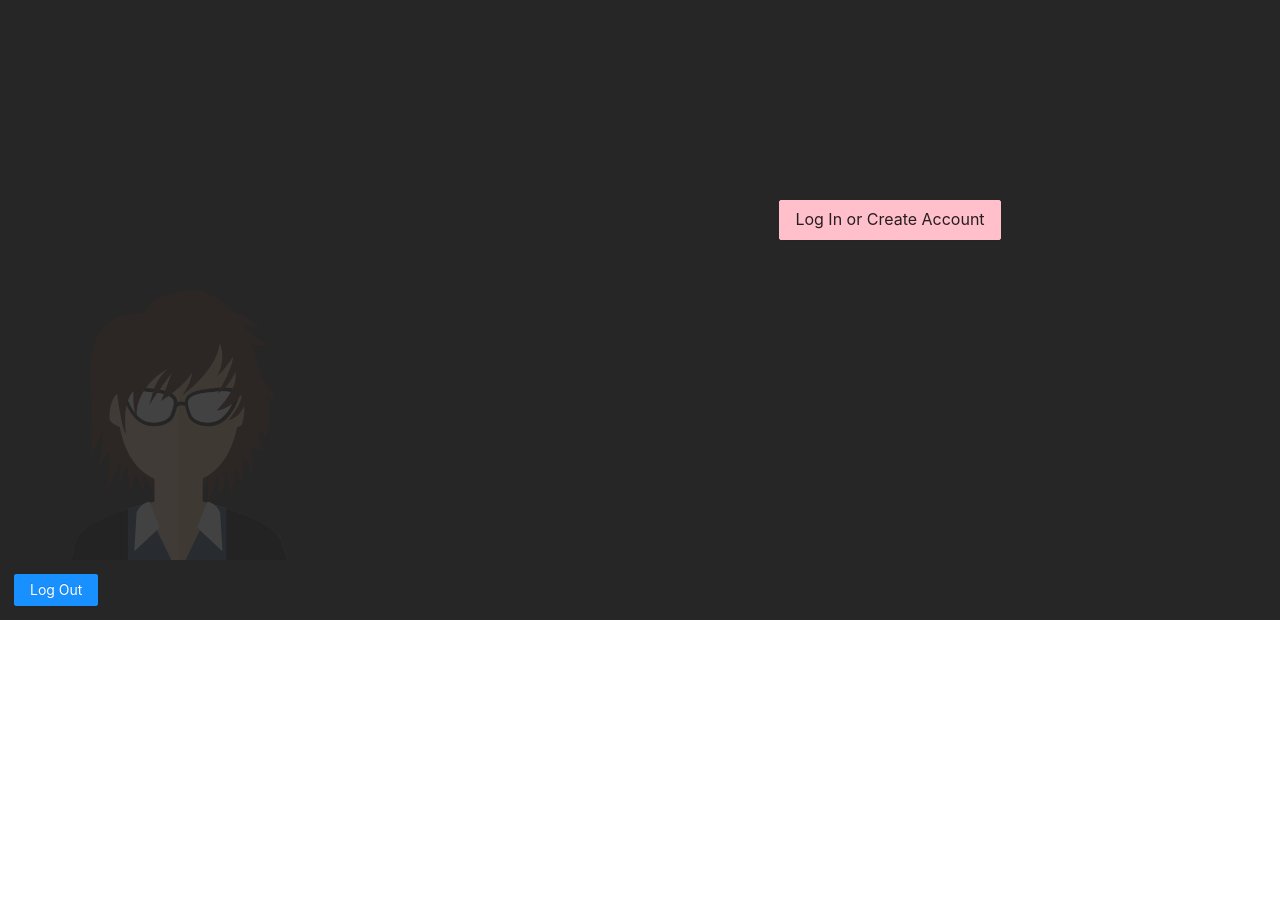
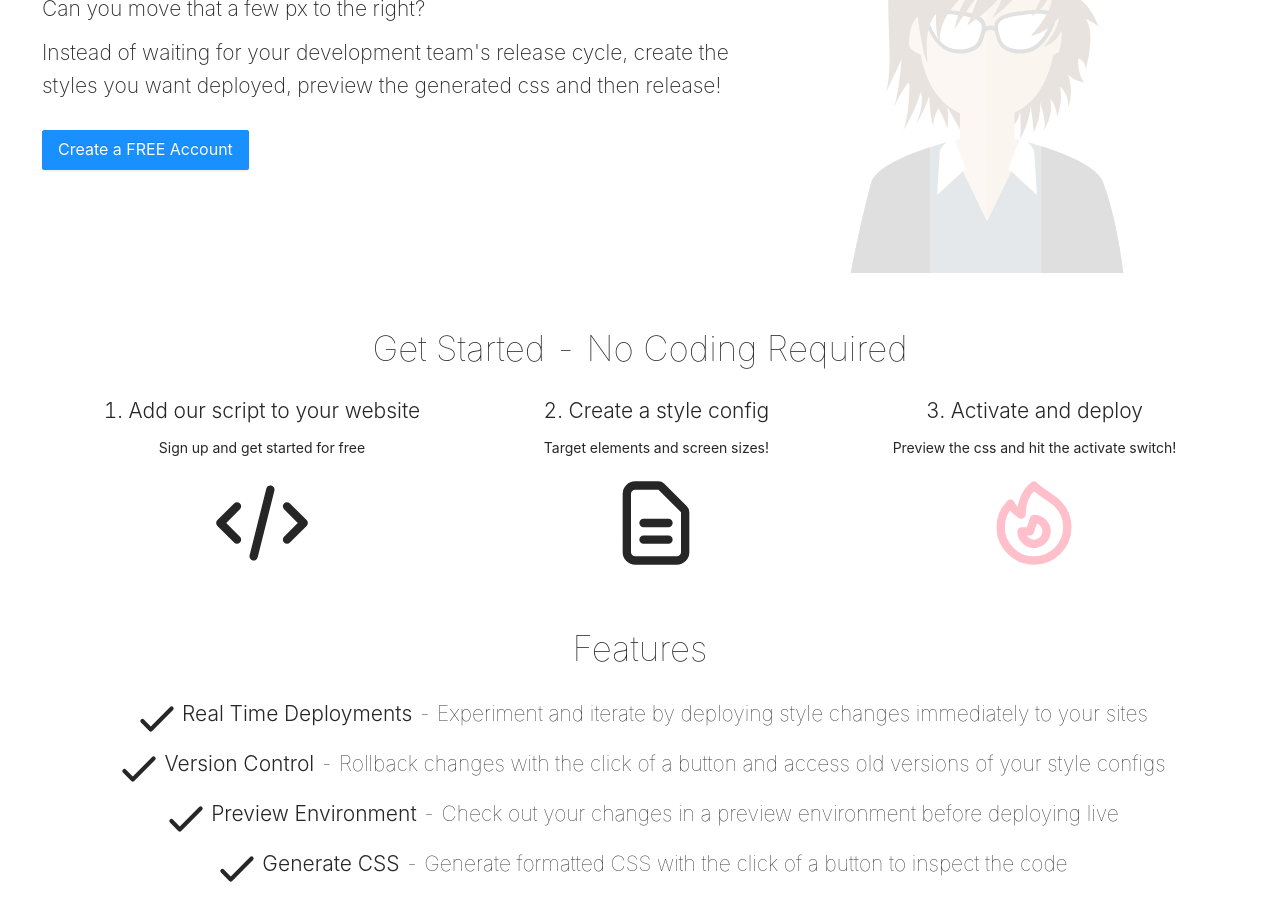
Before and after one commit to BrianJenney/pspxapp, a React (Create React App) app: page / in a window 1280 px wide. Shown: the part 180-1100 px from the top of the page. Before the commit the page ends 874 px from the top, so only its background shows below. Built offline with nearby package versions, Linux system fonts and the light colour scheme; no server answers.

Commit message:
massive restyle of landing page

```diff
--- a/src/App.js
+++ b/src/App.js
@@ -7,6 +7,7 @@ import { ConfigContextProvider } from './contexts/ConfigContext';
 import { UserContextProvider } from './contexts/UserContext';
 
 const App = () => {
+    const isSignInPage = window.location.pathname === '/';
     return (
         <div>
             <ConfigContextProvider>
@@ -17,10 +18,11 @@ const App = () => {
                         text="Beta"
                     ></Badge.Ribbon>
                     <Router>{<PageRoutes />}</Router>
+                    {!isSignInPage && (
                         <footer
                             style={{
                                 width: '100%',
-                            position: 'sticky',
+                                position: 'absolute',
                                 bottom: 0,
                                 backgroundColor: 'rgb(38, 38, 38)',
                                 display: 'flex',
@@ -31,6 +33,7 @@ const App = () => {
                         >
                             <LogoutButton />
                         </footer>
+                    )}
                 </UserContextProvider>
             </ConfigContextProvider>
         </div>
--- a/src/components/LoginButton.js
+++ b/src/components/LoginButton.js
@@ -7,16 +7,13 @@ const LogoutButton = () => {
 
     return (
         <Button
-            style={{
-                background: 'pink',
-                borderColor: 'pink',
-            }}
             size="large"
+            type="primary"
             onClick={() =>
                 loginWithRedirect({ returnTo: window.location.origin })
             }
         >
-            Log In or Create Account
+            Create a FREE Account
         </Button>
     );
 };
--- a/src/contexts/UserContext.js
+++ b/src/contexts/UserContext.js
@@ -20,7 +20,7 @@ export const UserContextProvider = ({ children }) => {
                     {},
                     { method: 'GET' }
                 );
-                setUser(data.user);
+                setUser({ ...data.user, ...data.space });
             } catch (e) {
                 console.log(e);
             }
--- a/src/pages/SignIn/SignIn.js
+++ b/src/pages/SignIn/SignIn.js
@@ -3,6 +3,7 @@ import LoginButton from '../../components/LoginButton';
 import { useAuth0 } from '@auth0/auth0-react';
 import DesignerAvatar from '../../assets/designer-avatar.svg';
 import { useNavigate } from 'react-router-dom';
+import styles from './Signin.module.css';
 
 const SignIn = () => {
     const { isAuthenticated, isLoading } = useAuth0();
@@ -13,46 +14,227 @@ const SignIn = () => {
     return (
         <div
             style={{
-                backgroundColor: '#262626',
                 height: '100vh',
+                padding: '0 3em',
             }}
         >
+            <section className={styles.header}>
+                <div>
+                    <h2
+                        style={{
+                            fontSize: '3em',
+                            fontWeight: '800',
+                            lineHeight: 1,
+                        }}
+                    >
+                        Deploy CSS changes in real time
+                    </h2>
+                    <h2 style={{ fontWeight: '200' }}>
+                        Can you move that a few px to the right?
+                    </h2>
+                    <h2 style={{ fontWeight: '200' }}>
+                        Instead of waiting for your development team's release
+                        cycle, create the styles you want deployed, preview the
+                        generated css and then release!
+                    </h2>
+
+                    <div style={{ marginTop: '2em' }}>
+                        {isLoading ? <p>Loading...</p> : <LoginButton />}
+                    </div>
+                </div>
+
+                <div className={styles.headerImg}>
+                    <object type="image/svg+xml" data={DesignerAvatar}>
+                        nitpicky designer
+                    </object>
+                </div>
+            </section>
+
+            <section style={{ marginTop: '3em' }}>
+                <div style={{ textAlign: 'center' }}>
+                    <h2
+                        style={{
+                            fontSize: '2.5em',
+                            fontWeight: '100',
+                        }}
+                    >
+                        Get Started - No Coding Required
+                    </h2>
+                </div>
                 <div
                     style={{
                         display: 'flex',
                         flexWrap: 'wrap',
                         justifyContent: 'space-around',
-                    padding: '3em',
-                    height: '100%',
                     }}
                 >
-                <section>
-                    <h1 style={{ color: 'pink', fontSize: '3em' }}>PSPX</h1>
-                    <p style={{ color: '#ffff', fontSize: '2em' }}>
-                        Can you move that just a few px over?
-                    </p>
+                    <div className={styles.steps}>
+                        <h2>1. Add our script to your website</h2>
+                        <p>Sign up and get started for free</p>
+                        <svg
+                            xmlns="http://www.w3.org/2000/svg"
+                            className={styles.iconWidth}
+                            fill="none"
+                            viewBox="0 0 24 24"
+                            stroke="currentColor"
+                        >
+                            <path
+                                strokeLinecap="round"
+                                strokeLinejoin="round"
+                                strokeWidth={2}
+                                d="M10 20l4-16m4 4l4 4-4 4M6 16l-4-4 4-4"
+                            />
+                        </svg>
+                    </div>
+                    <div className={styles.steps}>
+                        <h2>2. Create a style config</h2>
+                        <p>Target elements and screen sizes!</p>
+                        <svg
+                            xmlns="http://www.w3.org/2000/svg"
+                            className={styles.iconWidth}
+                            fill="none"
+                            viewBox="0 0 24 24"
+                            stroke="currentColor"
+                        >
+                            <path
+                                strokeLinecap="round"
+                                strokeLinejoin="round"
+                                strokeWidth={2}
+                                d="M9 12h6m-6 4h6m2 5H7a2 2 0 01-2-2V5a2 2 0 012-2h5.586a1 1 0 01.707.293l5.414 5.414a1 1 0 01.293.707V19a2 2 0 01-2 2z"
+                            />
+                        </svg>
+                    </div>
+                    <div className={styles.steps}>
+                        <h2>3. Activate and deploy</h2>
+                        <p>Preview the css and hit the activate switch!</p>
+                        <svg
+                            xmlns="http://www.w3.org/2000/svg"
+                            className={styles.iconWidth}
+                            fill="none"
+                            viewBox="0 0 24 24"
+                            stroke="pink"
+                        >
+                            <path
+                                strokeLinecap="round"
+                                strokeLinejoin="round"
+                                strokeWidth={2}
+                                d="M17.657 18.657A8 8 0 016.343 7.343S7 9 9 10c0-2 .5-5 2.986-7C14 5 16.09 5.777 17.656 7.343A7.975 7.975 0 0120 13a7.975 7.975 0 01-2.343 5.657z"
+                            />
+                            <path
+                                strokeLinecap="round"
+                                strokeLinejoin="round"
+                                strokeWidth={2}
+                                d="M9.879 16.121A3 3 0 1012.015 11L11 14H9c0 .768.293 1.536.879 2.121z"
+                            />
+                        </svg>
+                    </div>
+                </div>
             </section>
+
             <section
                 style={{
-                        margin: 'auto',
-                        display: 'flex',
+                    marginTop: '3em',
+                    paddingBottom: '5em',
+                    textAlign: 'center',
                 }}
             >
-                    {isLoading ? <p>Loading...</p> : <LoginButton />}
-                </section>
+                <div style={{ width: '100%', textAlign: 'center' }}>
+                    <h2 style={{ fontSize: '2.5em', fontWeight: '100' }}>
+                        Features
+                    </h2>
                 </div>
-            <section>
-                <object
-                    style={{
-                        position: 'absolute',
-                        bottom: 0,
-                        maxWidth: '400px',
-                    }}
-                    type="image/svg+xml"
-                    data={DesignerAvatar}
+
+                <div className={styles.features}>
+                    <svg
+                        xmlns="http://www.w3.org/2000/svg"
+                        className={styles.smallIcon}
+                        fill="none"
+                        viewBox="0 0 24 24"
+                        stroke="currentColor"
                     >
-                    nitpicky designer
-                </object>
+                        <path
+                            strokeLinecap="round"
+                            strokeLinejoin="round"
+                            strokeWidth={2}
+                            d="M5 13l4 4L19 7"
+                        />
+                    </svg>
+                    <h2 style={{ fontWeight: '100' }}>
+                        <span className={styles.featureName}>
+                            Real Time Deployments
+                        </span>{' '}
+                        - Experiment and iterate by deploying style changes
+                        immediately to your sites
+                    </h2>
+                </div>
+
+                <div className={styles.features}>
+                    <svg
+                        xmlns="http://www.w3.org/2000/svg"
+                        className={styles.smallIcon}
+                        fill="none"
+                        viewBox="0 0 24 24"
+                        stroke="currentColor"
+                    >
+                        <path
+                            strokeLinecap="round"
+                            strokeLinejoin="round"
+                            strokeWidth={2}
+                            d="M5 13l4 4L19 7"
+                        />
+                    </svg>
+                    <h2 style={{ fontWeight: '100' }}>
+                        <span className={styles.featureName}>
+                            Version Control
+                        </span>{' '}
+                        - Rollback changes with the click of a button and access
+                        old versions of your style configs
+                    </h2>
+                </div>
+                <div className={styles.features}>
+                    <svg
+                        xmlns="http://www.w3.org/2000/svg"
+                        className={styles.smallIcon}
+                        fill="none"
+                        viewBox="0 0 24 24"
+                        stroke="currentColor"
+                    >
+                        <path
+                            strokeLinecap="round"
+                            strokeLinejoin="round"
+                            strokeWidth={2}
+                            d="M5 13l4 4L19 7"
+                        />
+                    </svg>
+                    <h2 style={{ fontWeight: '100' }}>
+                        <span className={styles.featureName}>
+                            Preview Environment
+                        </span>{' '}
+                        - Check out your changes in a preview environment before
+                        deploying live
+                    </h2>
+                </div>
+                <div className={styles.features}>
+                    <svg
+                        xmlns="http://www.w3.org/2000/svg"
+                        className={styles.smallIcon}
+                        fill="none"
+                        viewBox="0 0 24 24"
+                        stroke="currentColor"
+                    >
+                        <path
+                            strokeLinecap="round"
+                            strokeLinejoin="round"
+                            strokeWidth={2}
+                            d="M5 13l4 4L19 7"
+                        />
+                    </svg>
+                    <h2 style={{ fontWeight: '100' }}>
+                        <span className={styles.featureName}>Generate CSS</span>{' '}
+                        - Generate formatted CSS with the click of a button to
+                        inspect the code
+                    </h2>
+                </div>
             </section>
         </div>
     );
--- /dev/null
+++ b/src/pages/SignIn/Signin.module.css
@@ -0,0 +1,53 @@
+.textWhite {
+    color: #ffff;
+}
+
+.iconWidth {
+    width: 100px;
+}
+
+.smallIcon {
+    width: 50px;
+}
+
+.features {
+    display: flex;
+    align-items: center;
+    align-content: center;
+    justify-content: center;
+}
+
+.featureName {
+    font-weight: 300;
+}
+
+.steps {
+    text-align: center;
+}
+
+.steps h2 {
+    font-weight: 300;
+}
+
+.header {
+    display: flex;
+    align-items: center;
+}
+
+.headerImg {
+    width: 70%;
+}
+
+@media only screen and (max-width: 850px) {
+    .header {
+        flex-wrap: wrap-reverse;
+    }
+
+    .headerImg {
+        width: 100%;
+    }
+
+    .features {
+        display: block;
+    }
+}
```
Also changed, not shown: src/contexts/ConfigContext.js (+6 -4 lines), src/pages/StyleConfig/StyleConfigContainer.js (+7 -2 lines). Lines whose indentation alone changed are shown as unchanged.
